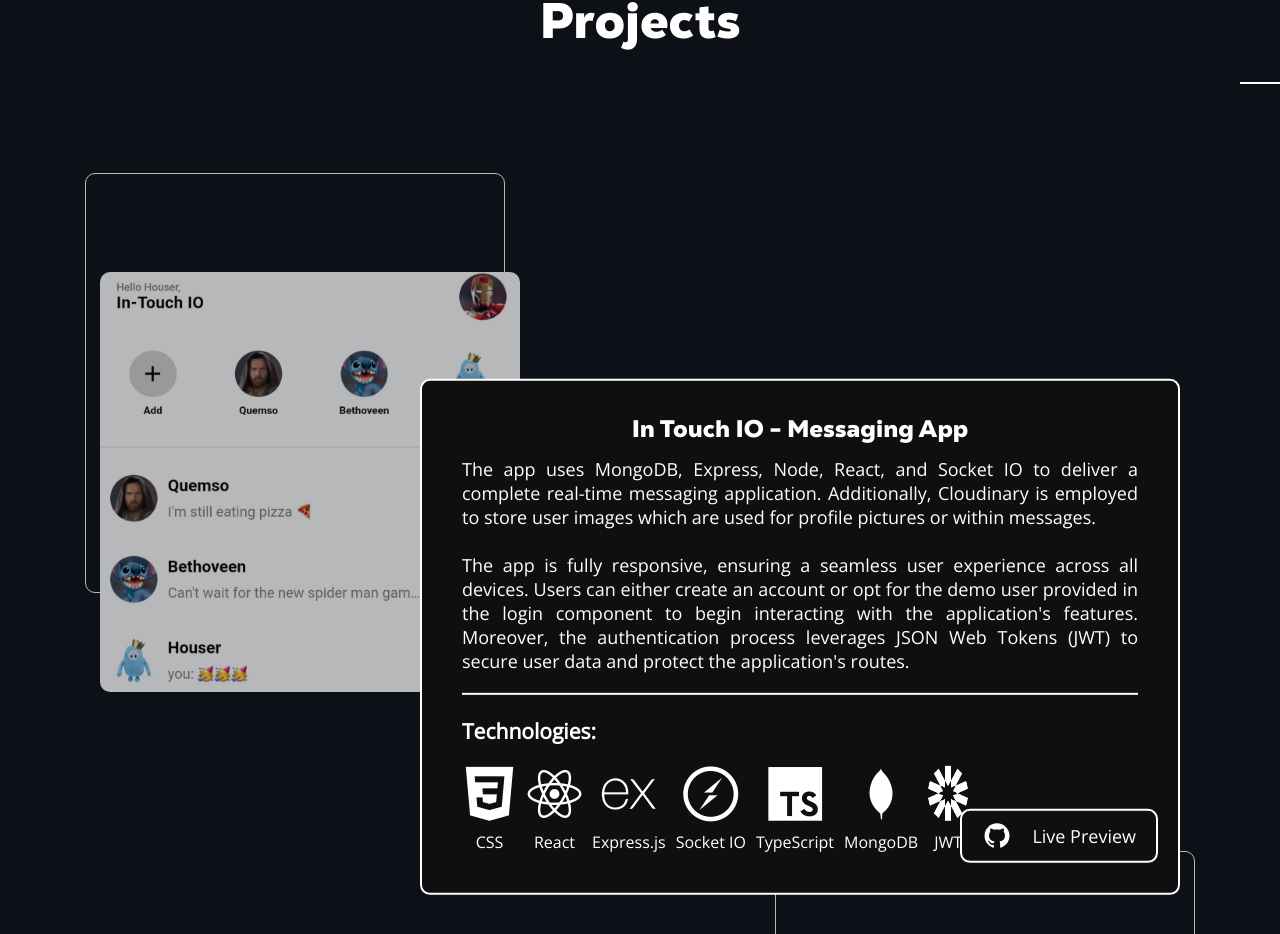
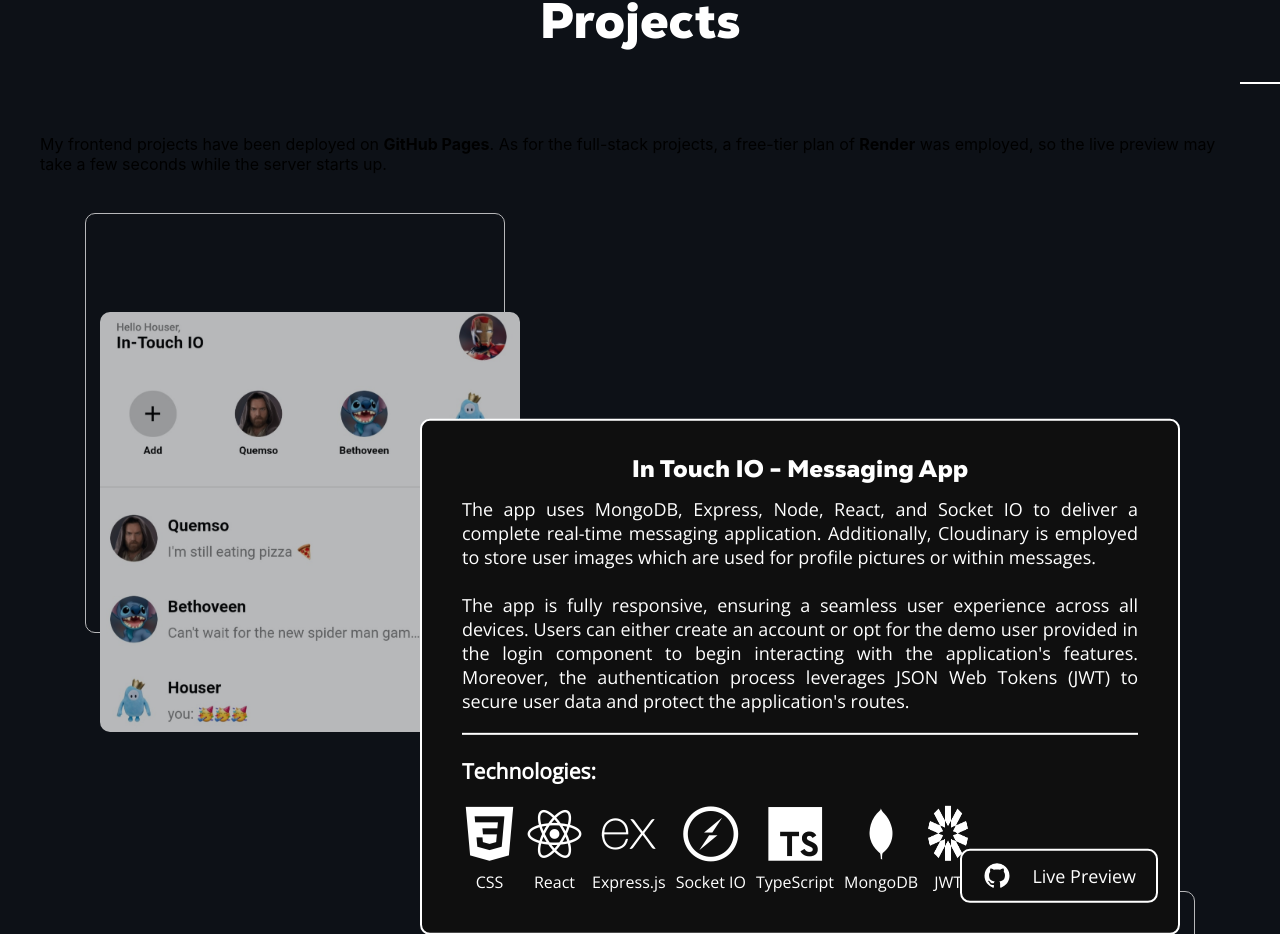
Before and after one commit to Houser97/Portfolio, a React (Create React App) app: page / in a window 1280 px wide. Shown: the part 1676-2610 px from the top of the page. Built offline with nearby package versions, Linux system fonts and the light colour scheme.

Commit message:
Add note about the deployment of the projects

```diff
--- a/src/components/Projects.js
+++ b/src/components/Projects.js
@@ -10,6 +10,7 @@
     <div className='app__projects'>
         <span className='project-helper-header' id='projects'></span>
         <SectionTitle title={'Projects'} />
+        <div className='projects-note'>My frontend projects have been deployed on <b>GitHub Pages</b>. As for the full-stack projects, a free-tier plan of <b>Render</b> was employed, so the live preview may take a few seconds while the server starts up.</div>
         <div className='app__projects-subcontainer'>
             {projects.map((project, index) => {
               return(
```
